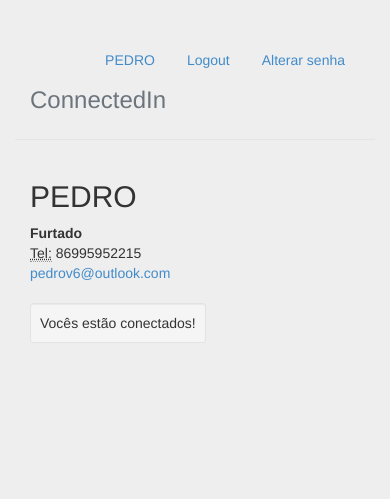
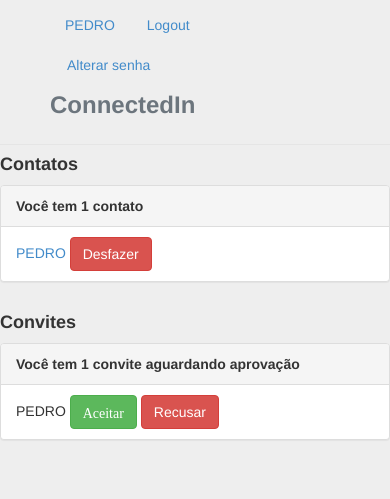
Before and after one commit to PedroVitor1995/Programa-o_para_Internet, a Django app: page /perfil/1/ in a window 390 px wide. Shown: the top 499 px of the page. Run offline with Django 3.2, Linux system fonts and the light colour scheme; a user stored in the database is signed in; data comes from the database, SQL or seed files in the repository; both versions use the stored data as it was after the commit; tables that the repository leaves empty hold one stand-in row (values such as "Sample post"); some libraries are stand-ins or nearby versions.

Commit message:
Alterado

```diff
--- /dev/null
+++ b/connectedin/perfis/static/styles/site.css
@@ -0,0 +1,8 @@
+body {
+	padding-top: 5px;
+	background-color: #eee;
+}
+.header {
+	padding-left: 50px;
+	padding-right: 100px;
+}
--- a/connectedin/perfis/templates/base.html
+++ b/connectedin/perfis/templates/base.html
@@ -15,22 +15,82 @@
         <title>ConnectedIn</title>
     </head>
     <body>
-        <header class="container">
+        <header>
             <div class="header">
                 <ul class="nav nav-pills pull-right">
                     <li><a href="{% url 'index' %}">{{perfil_logado.nome}}</a></li>
                     <li><a href="/logout/">Logout</a></li>
                     <li><a href="{% url 'alterar_senha' %}">Alterar senha</a></li>
                 </ul>
-                <h3 class="text-muted">ConnectedIn</h3>
+                <h3 class="text-muted"><strong>ConnectedIn</strong></h3>
             </div>
         </header>
-        <section class="container">
-            <div class="row content">
-                {% block body %}
+        <div class="row">
+          <div class="col-sm-3">
+            <nav>
+                <h4><strong>Contatos</strong></h4>
+                <div class="panel panel-default">
+                    {% with total_de_contatos=perfil_logado.contatos.count %}
+                        {% if total_de_contatos %}
+                            <div class="panel-heading">
+                                <strong>Você tem {{total_de_contatos}} contato{{total_de_contatos|pluralize}}</strong>
+                            </div>
+                            <ul class="list-group">
+                                {% for contato in perfil_logado.contatos.all %}
+                                    <li class="list-group-item">
+                                        <a href="{% url 'exibir' contato.id %}">{{contato.nome}}</a>
+                                        <a href="{% url 'desfazer' contato.id %}" class="btn btn-danger">
+                                        <span class="glyphicon glyphicon-add"></span>Desfazer</a>
+                                    </li>
+                                {% endfor %}
+                            </ul>
+                        {% else %}
+                            <div class="panel-body">
+                                <p>Você não possui contatos no momento :(</p>
+                            </div>
+                        {% endif %}
+                    {% endwith%}
+                </div>
+            </nav>
+          </div>
+          <div class="col-sm-6">
+            <section>
 
-                {% endblock %}
-            </div>
-        </section>
+            </section>
+          </div>
+          <div class="col-sm-3">
+            <aside>
+                <h4><strong>Convites</strong></h4>
+                <div class="panel panel-default">
+                    {% with total_de_convites=perfil_logado.convites_recebidos.count %}
+                        {% if total_de_convites %}
+                            <div class="panel-heading">
+                                <strong>
+                                    Você tem
+                                    {{ total_de_convites }} convite{{ total_de_convites|pluralize }}
+                                    aguardando aprovação
+                                </strong>
+                            </div>
+                            <ul class="list-group">
+                                {% for convite in perfil_logado.convites_recebidos.all %}
+                                    <li class="list-group-item">
+                                        {{ convite.solicitante.nome }}
+                                        <a href="{% url 'aceitar' convite.id %}" class="btn btn-success">
+                                        <span class="glyphicon glyphicon-add">Aceitar</span></a>
+                                        <a href="{% url 'recusar' convite.id %}" class="btn btn-danger">
+                                        <span class="glyphicon glyphicon-add"></span>Recusar</a>
+                                    </li>
+                                {% endfor %}
+                            </ul>
+                        {% else %}
+                            <div class="panel-body">
+                                <p>Nenhum convite recebido :(</p>
+                            </div>
+                        {% endif %}
+                    {% endwith %}
+                </div>
+            </aside>
+          </div>
+        </div>
     </body>
 </html>
--- a/connectedin/usuarios/forms.py
+++ b/connectedin/usuarios/forms.py
@@ -1,5 +1,6 @@
 from django import forms
 from django.contrib.auth.models import User
+from perfis.models import *
 
 class RegistrarUsuarioForm(forms.Form):
 	nome = forms.CharField(required=True)
@@ -11,12 +12,12 @@ class RegistrarUsuarioForm(forms.Form):
 	def is_valid(self):
 		valid = True
 		if not super(RegistrarUsuarioForm,self).is_valid():
-			#self.adiciona_erro('Por favor, verifique os dados informados')
+			self.adiciona_erro('Por favor, verifique os dados informados')
 			valid = False
 
 		user_exists = User.objects.filter(username=self.cleaned_data['nome']).exists()
 		if user_exists:
-			#self.adiciona_erro('Usuário já existente.')
+			self.adiciona_erro('Usuário já existente')
 			valid = False
 
 		return valid
--- a/connectedin/usuarios/templates/base_usuario.html
+++ b/connectedin/usuarios/templates/base_usuario.html
@@ -7,6 +7,7 @@
 		<link rel="stylesheet" href="https://maxcdn.bootstrapcdn.com/bootstrap/4.3.1/css/bootstrap.min.css">
 		<link href="{% static 'styles/bootstrap.css' %}" rel="stylesheet">
 		<link href="{% static 'styles/signin.css' %}" rel="stylesheet">
+		<link href="{% static 'styles/site.css' %}" rel="stylesheet">
 		<script src="https://ajax.googleapis.com/ajax/libs/jquery/3.4.1/jquery.min.js"></script>
 	 	<script src="https://cdnjs.cloudflare.com/ajax/libs/popper.js/1.14.7/umd/popper.min.js"></script>
 	  	<script src="https://maxcdn.bootstrapcdn.com/bootstrap/4.3.1/js/bootstrap.min.js"></script>
```
Also changed, not shown: connectedin/usuarios/templates/login.html (+16 -7 lines), connectedin/usuarios/templates/registrar.html (+36 -14 lines), connectedin/usuarios/views.py (+4 -8 lines), connectedin/db.sqlite3.
